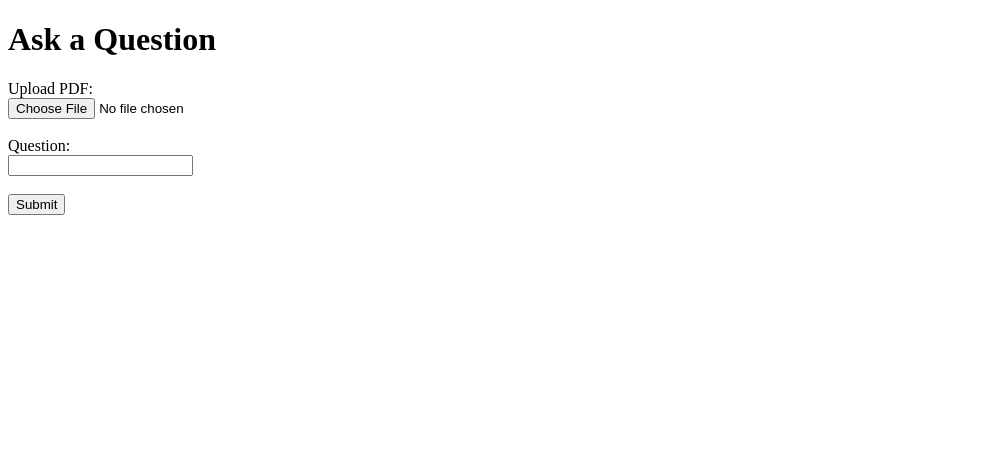
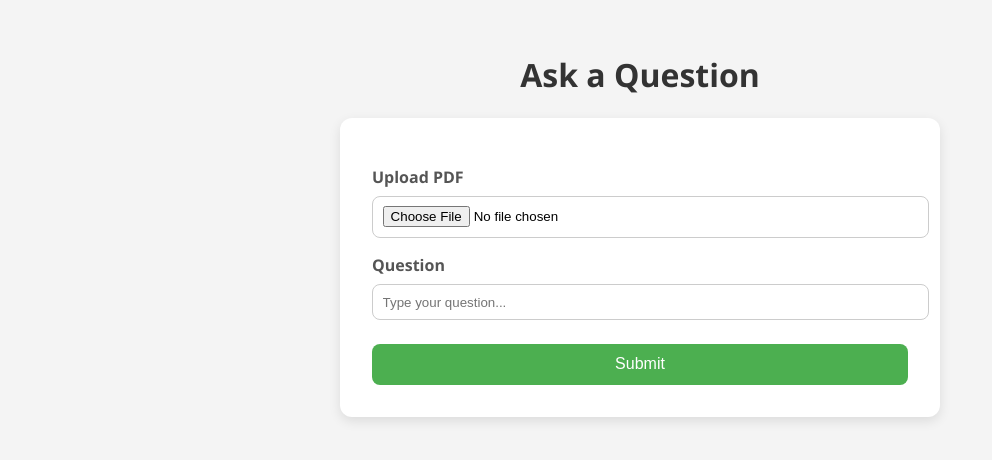
Before and after one commit to Kaileshwar16/multi-modal-chatbot, a Django app: page / in a window 1280 px wide. Shown: the top 460 px of the page, without its empty margins (0-992 px from the left). Run offline with Django 3.2, Linux system fonts and the light colour scheme.

```diff
--- a/rag_webapp/chatbot/templates/chatbot/index.html
+++ b/rag_webapp/chatbot/templates/chatbot/index.html
@@ -1,28 +1,101 @@
-<!-- chatbot/templates/chatbot/index.html -->
+<!DOCTYPE html>
+<html lang="en">
+<head>
+    <meta charset="UTF-8">
+    <title>RAG Chatbot</title>
+    <style>
+        body {
+            font-family: 'Segoe UI', Tahoma, Geneva, Verdana, sans-serif;
+            background-color: #f4f4f4;
+            padding: 2rem;
+            max-width: 600px;
+            margin: auto;
+        }
 
-<!DOCTYPE html>
-<html>
-<head>
-    <title>RAG Chatbot</title>
+        h1 {
+            text-align: center;
+            color: #333;
+        }
+
+        form {
+            background-color: white;
+            padding: 2rem;
+            border-radius: 12px;
+            box-shadow: 0 4px 12px rgba(0, 0, 0, 0.1);
+        }
+
+        label {
+            font-weight: bold;
+            margin-top: 1rem;
+            display: block;
+            color: #555;
+        }
+
+        input[type="file"],
+        input[type="text"] {
+            width: 100%;
+            padding: 0.6rem;
+            margin-top: 0.5rem;
+            border: 1px solid #ccc;
+            border-radius: 8px;
+        }
+
+        button {
+            margin-top: 1.5rem;
+            width: 100%;
+            padding: 0.7rem;
+            background-color: #4CAF50;
+            color: white;
+            border: none;
+            border-radius: 8px;
+            font-size: 1rem;
+            cursor: pointer;
+        }
+
+        button:hover {
+            background-color: #45a049;
+        }
+
+        .message {
+            margin: 1rem 0;
+            padding: 1rem;
+            border-radius: 8px;
+        }
+
+        .error {
+            background-color: #f8d7da;
+            color: #842029;
+        }
+
+        .answer {
+            background-color: #d1e7dd;
+            color: #0f5132;
+        }
+    </style>
 </head>
 <body>
     <h1>Ask a Question</h1>
 
     {% if error %}
-        <p style="color: red;">{{ error }}</p>
+        <div class="message error">
+            {{ error }}
+        </div>
     {% endif %}
 
     {% if answer %}
-        <p><strong>Answer:</strong> {{ answer }}</p>
+        <div class="message answer">
+            <strong>Answer:</strong> {{ answer }}
+        </div>
     {% endif %}
 
     <form method="POST" enctype="multipart/form-data">
         {% csrf_token %}
-        <label>Upload PDF:</label><br>
-        <input type="file" name="document" accept=".pdf" required><br><br>
 
-        <label>Question:</label><br>
-        <input type="text" name="question" required><br><br>
+        <label for="document">Upload PDF</label>
+        <input type="file" name="document" id="document" accept=".pdf" required>
+
+        <label for="question">Question</label>
+        <input type="text" name="question" id="question" placeholder="Type your question..." required>
 
         <button type="submit">Submit</button>
     </form>
```
Also changed, not shown: architecture.png (added).
